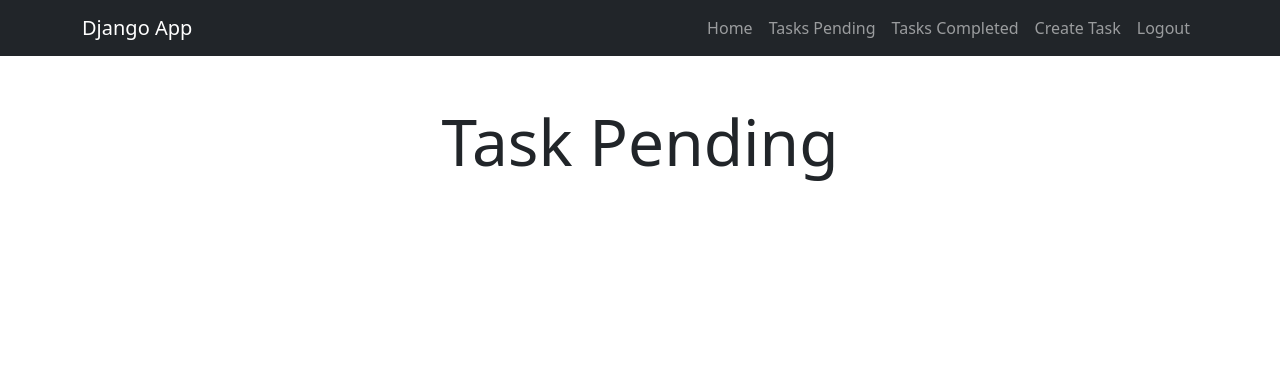
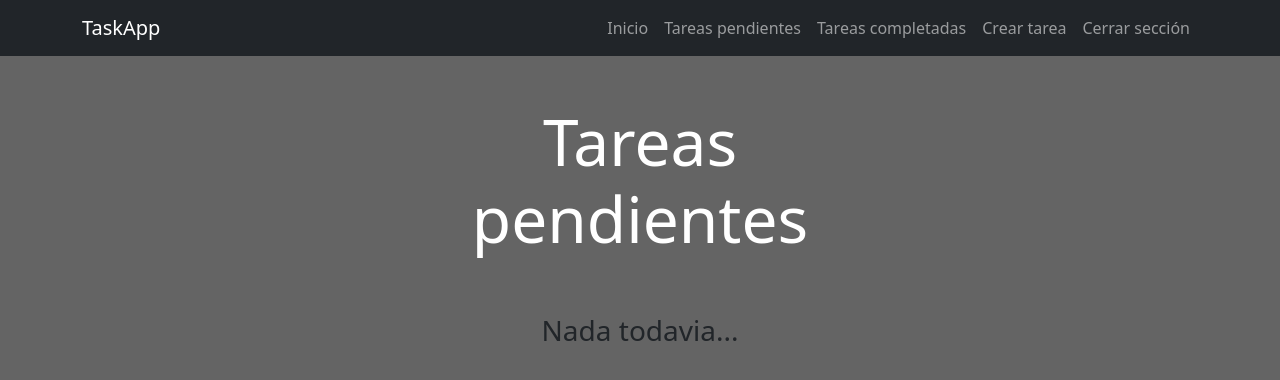
Before and after one commit to Kamilouwo/django-auth-crud, a Django app: page /tasks/ in a window 1280 px wide. Shown: the top 380 px of the page. Run offline with Django 5.2, Linux system fonts and the light colour scheme; the visitor is signed in with stand-in values (Sample User, id 1); data that the repository does not hold is empty.

Commit message:
spanish and more changes

```diff
--- a/DjangoCrud/urls.py
+++ b/DjangoCrud/urls.py
@@ -5,6 +5,7 @@ from task import views
 urlpatterns = [
     path('admin/', admin.site.urls),
     path('', views.home, name='home'),
+    path('signin', views.signin, name='signin'),
     path('signup/', views.signup, name='signup'),
     path('tasks/', views.tasks, name='tasks'),
     path('tasks_completed/', views.tasks_completed, name='tasks_completed'),
@@ -13,5 +14,4 @@ urlpatterns = [
     path('tasks/<int:task_id>/complete', views.complete_task, name='complete_task'),
     path('tasks/<int:task_id>/delete', views.delete_task, name='delete_task'),
     path('logout/', views.signout, name='logout'),
-    path('signin', views.signin, name='signin'),
 ]
--- a/task/admin.py
+++ b/task/admin.py
@@ -2,7 +2,7 @@ from django.contrib import admin
 from .models import Task
 
 class TaskAdmin(admin.ModelAdmin):
-    readonly_fields = ("created", )
+    readonly_fields = ("creado", )
 
 # Register your models here.
 admin.site.register(Task, TaskAdmin)
--- a/task/templates/base.html
+++ b/task/templates/base.html
@@ -1,33 +1,41 @@
 <!DOCTYPE html>
-<html lang="en">
+<html lang="es">
 
 <head>
   <meta charset="UTF-8">
   <meta name="viewport" content="width=device-width, initial-scale=1.0">
-  <title>Django CRUD Application</title>
+  <title>Django Task Application</title>
   <link rel="stylesheet" href="https://cdn.jsdelivr.net/npm/bootstrap@5.3.7/dist/css/bootstrap.min.css">
 </head>
 
 <body>
+  <style>
+    body {
+      background-color:rgb(100, 100, 100);
+    }
 
+    h1 {
+      color: white;
+    }
+  </style>
   <nav class="navbar navbar-expand-lg bg-dark navbar-dark">
     <div class="container">
-      <a class="navbar-brand" href="/">Django App</a>
+      <a class="navbar-brand" href="/">TaskApp</a>
       <button class="navbar-toggler" type="button" data-bs-toggle="collapse" data-bs-target="#navbarNav"
         aria-controls="navbarNav" aria-expanded="false" aria-label="Toggle navigation">
         <span class="navbar-toggler-icon"></span>
       </button>
       <div class="collapse navbar-collapse" id="navbarNav">
         <ul class="navbar-nav ms-auto">
-          <li class="nav-item"><a class="nav-link" href="/">Home</a></li>
+          <li class="nav-item"><a class="nav-link" href="/">Inicio</a></li>
           {% if user.is_authenticated %}
-          <li class="nav-item"><a class="nav-link" href="/tasks">Tasks Pending</a></li>
-          <li class="nav-item"><a class="nav-link" href="/tasks_completed">Tasks Completed</a></li>
-          <li class="nav-item"><a class="nav-link" href="/tasks/create/">Create Task</a></li>
-          <li class="nav-item"><a class="nav-link" href="/logout">Logout</a></li>
+          <li class="nav-item"><a class="nav-link" href="/tasks">Tareas pendientes</a></li>
+          <li class="nav-item"><a class="nav-link" href="/tasks_completed/">Tareas completadas</a></li>
+          <li class="nav-item"><a class="nav-link" href="/tasks/create/">Crear tarea</a></li>
+          <li class="nav-item"><a class="nav-link" href="/logout">Cerrar sección</a></li>
           {% else %}
-          <li class="nav-item"><a class="nav-link" href="/signup">Signup</a></li>
-          <li class="nav-item"><a class="nav-link" href="/signin">Signin</a></li>
+          <li class="nav-item"><a class="nav-link" href="/signin">Iniciar sección</a></li>
+          <li class="nav-item"><a class="nav-link" href="/signup">Crear cuenta</a></li>
           {% endif %}
         </ul>
       </div>
--- a/task/templates/tasks.html
+++ b/task/templates/tasks.html
@@ -5,24 +5,28 @@
 <main class="container">
     <div class="row">
         <div class="col-md-6 offset-md-3">
-            <h1 class="text-center display-3 py-5">Task {{task_type}}</h1>
+            <h1 class="text-center display-3 py-5">Tareas {{task_type}}</h1>
+            {% if tasks %}
             <ul class="list-group">
                 {% for task in tasks %}
-                <a class="list-group-item" href="{% url 'task_detail' task.id %}">
+                <a class="list-group-item bg-dark border-0" href="{% url 'task_detail' task.id %}">
                     <header class="d-flex justify-content-between">
-                        {% if task.important %}
-                        <h1 class="fw-bold text-success">{{task.title}}</h1>
+                        {% if task.importante %}
+                        <h1 class="fw-bold text-success">{{task.titulo}}</h1>
                         {% else %}
-                        <h1 class="fw-bold">{{task.title}}</h1>
+                        <h1 class="fw-bold">{{task.titulo}}</h1>
                         {% endif %}
-                        <p>{{task.user.username}}</p>
+                        <p class="text-light">{{task.user.username}}</p>
                     </header>
-                    <p>{{task.description}}</p>
+                    <p class="text-light">{{task.descripción}}</p>
 
-                    <p>{{task.datecompleted|date:'M j Y:i'}}</p>
+                    <p class="text-light">{{task.fechacompletado|date:'M j Y:i'}}</p>
                 </a>
                 {% endfor %}
             </ul>
+            {% else %}
+            <h3 class="text-center text-dark">Nada todavia...</h3>
+            {% endif %}
         </div>
     </div>
 </main>
--- a/task/views.py
+++ b/task/views.py
@@ -36,14 +36,14 @@ def signup(request):
 
 @login_required
 def tasks(request):
-    tasks = Task.objects.filter(user=request.user, datecompleted__isnull=True)
-    task_type = 'Pending'
+    tasks = Task.objects.filter(user=request.user, fechacompletado__isnull=True)
+    task_type = 'pendientes'
     return render(request, 'tasks.html', {'tasks': tasks, 'task_type': task_type})
 
 @login_required
 def tasks_completed(request):
-    tasks = Task.objects.filter(user=request.user, datecompleted__isnull=False).order_by('-datecompleted')
-    task_type = 'Complete'
+    tasks = Task.objects.filter(user=request.user, fechacompletado__isnull=False).order_by('-fechacompletado')
+    task_type = 'completadas'
     return render(request, 'tasks.html', {'tasks': tasks, 'task_type': task_type})
 
 @login_required
@@ -85,7 +85,7 @@ def task_detail(request, task_id):
 def complete_task(request, task_id):
     task = get_object_or_404(Task, pk=task_id, user=request.user)
     if request.method == 'POST':
-        task.datecompleted = timezone.now()
+        task.fechacompletado = timezone.now()
         task.save()
         return redirect('tasks')
 
```
Also changed, not shown: DjangoCrud/settings.py (+15 -18 lines), task/forms.py (+4 -4 lines), task/models.py (+6 -6 lines), task/templates/create-task.html (+4 -4 lines), task/templates/home.html (+6 -7 lines), task/templates/signin.html (+7 -7 lines), task/templates/signup.html (+9 -9 lines), task/templates/task_detail.html (+7 -7 lines), task/migrations/0003_rename_created_task_creado_and_more.py (added).
